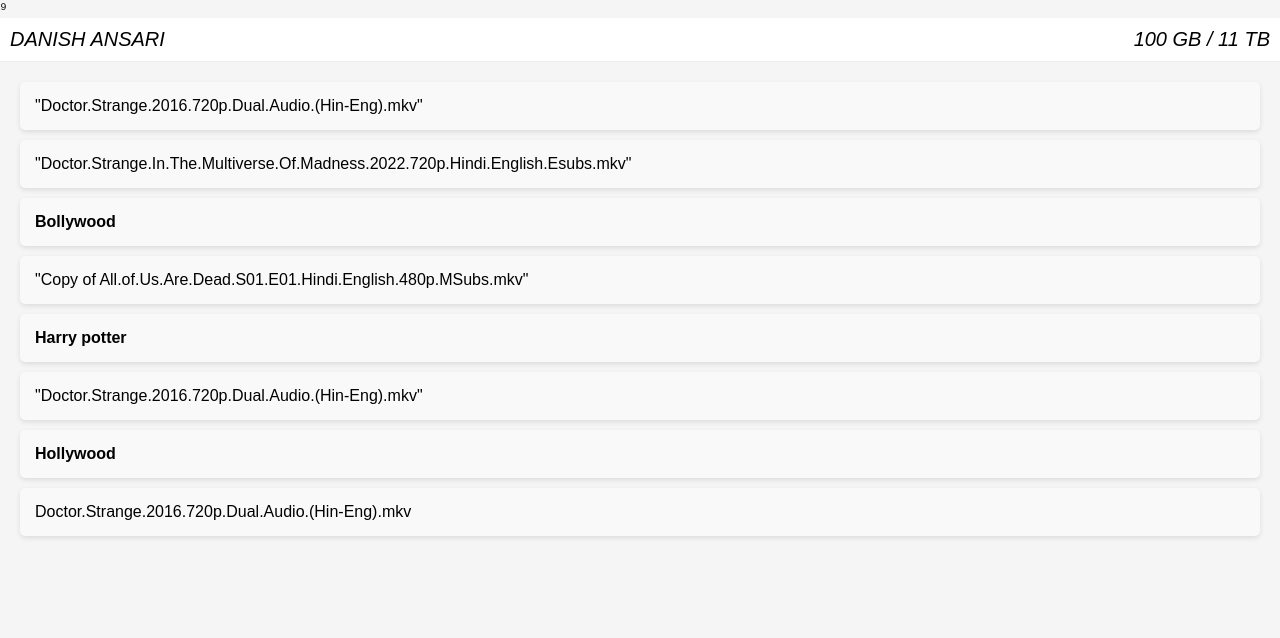
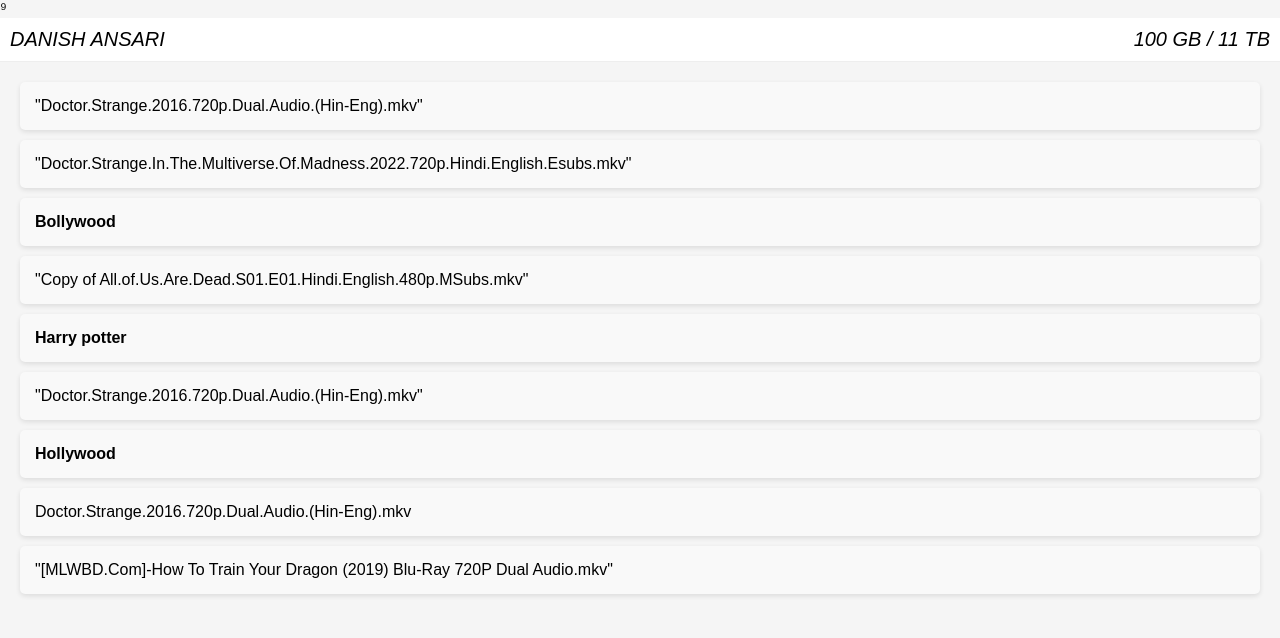
Before and after one commit to danishansari04/danish, a plain HTML site: page index.html in a window 1280 px wide. Shown: the top 638 px of the page. Drawn offline with Linux system fonts and the light colour scheme.

Commit message:
Update index.html

```diff
--- a/index.html
+++ b/index.html
@@ -114,6 +114,7 @@
         <div class="file-name">Hollywood</div>
         <a href="intent:https://drive.usercontent.google.com/download?id=1zQ0aniOUWBiUUWXCfSQUQet1w2BNqmtH&export=download&authuser=0&confirm=t&uuid=de1a84c8-9dc9-4b96-a745-df112b87f058&at=APZUnTXJtXyr2JAgtTfpdbGSCFNr%3A1718685756546#Intent;type=video/*;end" target="_blank" class="file-item">Doctor.Strange.2016.720p.Dual.Audio.(Hin-Eng).mkv</a>
       </a>
+      <a href="intent:https://linksjet.xyz/goto/aHR0cHM6Ly9teS5iYWtzaGlqcGwxMS53b3JrZXJzLmRldi8wOi8yMDE5L0FsYWRkaW4uMjAxOS4xMDgwcC5IaW4uRW5nbGlzaC5ta3Y=" class="file-item"> "[MLWBD.Com]-How To Train Your Dragon (2019) Blu-Ray 720P Dual Audio.mkv" </a>
     </div>
   </main>
 
```
